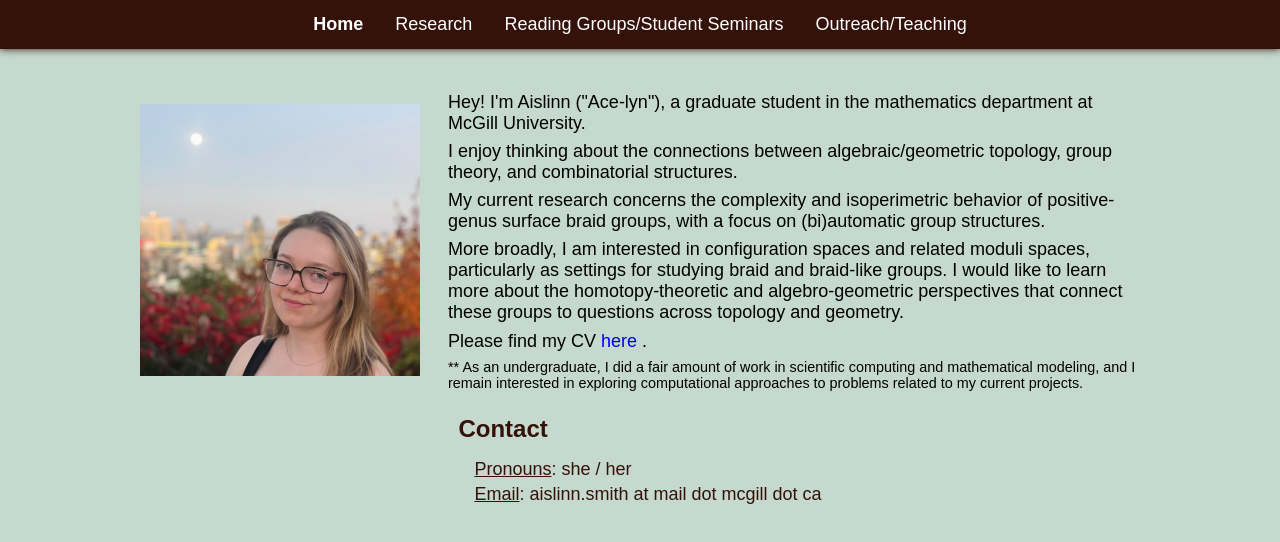
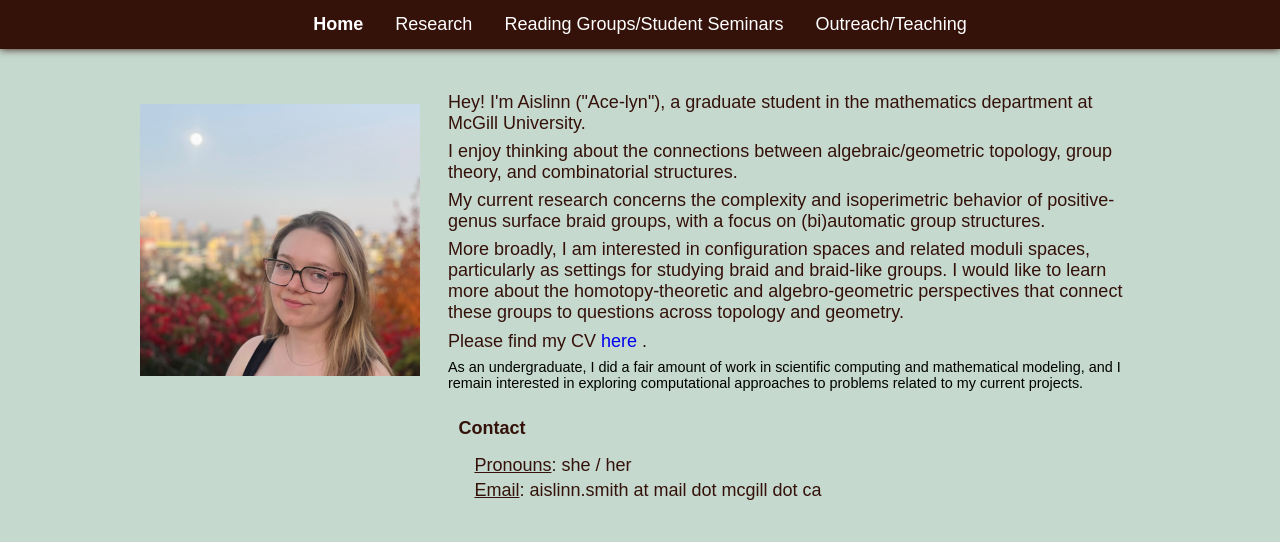
Before and after one commit to AislinnS456/aislinns456.github.io, a plain HTML site: page index.html in a window 1280 px wide. Drawn offline with Linux system fonts and the light colour scheme; a web font is replaced by a local one.

Commit message:
Update index.html

```diff
--- a/index.html
+++ b/index.html
@@ -15,13 +15,6 @@
 
     <!-- Main stylesheet -->
     <link rel="stylesheet" href="styles.css">
-
-    <style>
-        /* Make the main introductory text black */
-        .intro-text h3:not(.undergrad-note) {
-            color: #000000;
-        }
-    </style>
 
 </head>
 
@@ -53,7 +46,7 @@
              style="width: 280px; height: auto; max-width: 100%; object-fit: contain;"
              alt="Portrait of Aislinn Smith">
 
-        <div class="intro-text" style="margin-left: 24px;">
+        <div style="margin-left: 24px;">
 
             <h3 style="margin-top: 7px;">
                 Hey! I'm Aislinn ("Ace-lyn"), a graduate student in the mathematics department at McGill University.
@@ -78,14 +71,14 @@
                 </a>.
             </h3>
 
-            <!-- Smaller scientific computing statement; original color preserved -->
-            <h3 class="undergrad-note" style="
+            <!-- Smaller scientific computing statement -->
+            <h3 style="
                 margin-top: 7px;
                 font-size: 0.9em;
                 font-weight: 400;
                 color: inherit;
             ">
-                ** As an undergraduate, I did a fair amount of work in scientific computing and mathematical modeling, and I remain interested in exploring computational approaches to problems related to my current projects.
+                As an undergraduate, I did a fair amount of work in scientific computing and mathematical modeling, and I remain interested in exploring computational approaches to problems related to my current projects.
             </h3>
 
         </div>
@@ -97,9 +90,9 @@
 
         <div style="justify-content: center;">
 
-            <h2>
+            <h3 style="margin-top: 7px;">
                 <b>Contact</b>
-            </h2>
+            </h3>
 
             <div style="margin-top: 16px; margin-left: 16px;">
 
```
